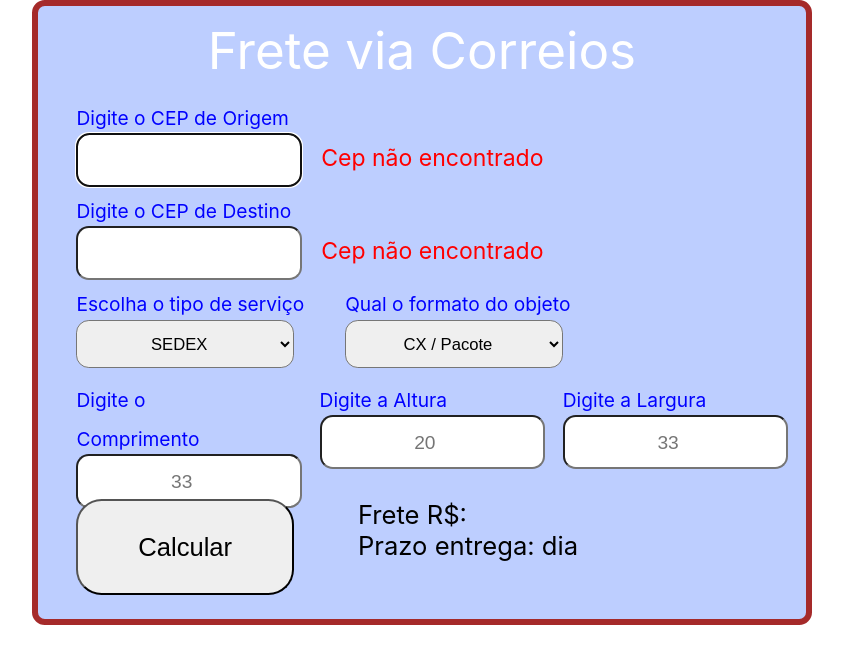
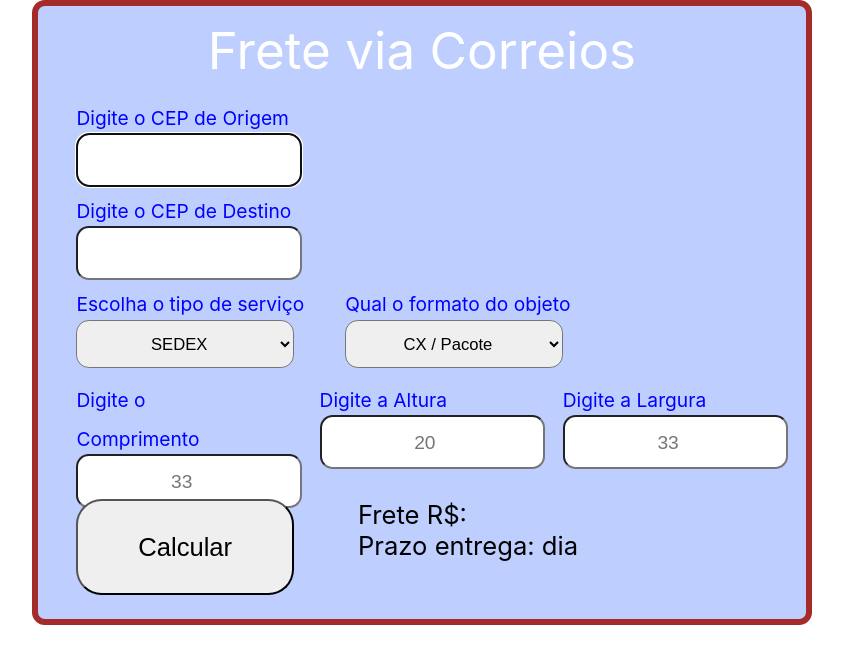
Before and after one commit to userErnani/frete-correios-js, a React (Create React App) app in the folder front/: page /frete in a window 1280 px wide. Shown: the top 664 px of the page, without its empty margins (218-1061 px from the left). Built offline with nearby package versions, Linux system fonts and the light colour scheme.

Commit message:
Ajustes
Precisa configurar os input

```diff
--- a/front/src/pages/CalcFrete/index.js
+++ b/front/src/pages/CalcFrete/index.js
@@ -2,6 +2,7 @@
 import api from '../../_config/configAPI'
 import React, { useEffect, useState } from "react";
 import { DivFrete } from './style'
+import InputMask from 'react-input-mask'
 
 
 export const CalcFrete = () => {
@@ -94,47 +95,53 @@
                 <form>
 
                     <div>
-                        <label >Digite o CEP de Origem</label><br />
-                        <input mask='99999-999' type="string" name="CepOrigem" onBlur={buscaOrigem} autoFocus onChange={data} maxLength='9' />
+                        <label>Digite o CEP de Origem</label><br />
+                        <input mask='99999-999' type="string" name="CepOrigem"
+                               onBlur={buscaOrigem} autoFocus onChange={data}
+                               minLength='8'/>
 
-                        {!ceporigemresult ?
+                        {ceporigemresult.erro === true ?
+                            <div className="cep-data">Cep não encontrado </div> :
+                        ceporigemresult ?
+                            <label className="cep-data">
+                                {ceporigemresult.logradouro + ' - '}
+                                {cepdestinoresult.localidade + ' - '}
+                                {ceporigemresult.uf}</label>
+                            : <></>}
+                        <br />
+
+                        <label>Digite o CEP de Destino</label><br />
+                        <input mask='99999-999' type="string" name="CepDestino"
+                                onBlur={buscaDestino} onChange={data}  required/>
+
+                        {cepdestinoresult.erro ?
                             <label className="cep-data">Cep não encontrado </label> :
-                            <>
-                                <label className="cep-data">{ceporigemresult.logradouro} -
-                                    {cepdestinoresult.localidade} -
-                                    {ceporigemresult.uf}</label>
-                            </>
-                        } <br />
 
-                        <label >Digite o CEP de Destino</label><br />
-                        <input mask='99999-999' type="string" name="CepDestino" onBlur={buscaDestino} onChange={data} />
-
-                        {!cepdestinoresult ?
-                            <label className="cep-data">Cep não encontrado </label> :
-                            <>
-
-                        <label className="cep-data">{cepdestinoresult.logradouro} -
-                            {cepdestinoresult.localidade} -
-                            {cepdestinoresult.uf}</label>
-                            </> } <br />
+                        cepdestinoresult ?
+                            <label className="cep-data">
+                                {cepdestinoresult.logradouro + ' - '}
+                                {cepdestinoresult.localidade + ' - '}
+                                {cepdestinoresult.uf}</label>
+                        : <></>}
+                        <br />
 
                     </div>
 
                     <div className='flex'>
                         <div>
                             <label>Escolha o tipo de serviço</label><br />
-                            <select name="Servico" onChange={data} >
-                                <option value='04014' >SEDEX</option>
-                                <option value='04790' >SEDEX 10</option>
-                                <option value='04510' >PAC</option>
+                            <select name="Servico" onChange={data}>
+                                <option value='04014'>SEDEX</option>
+                                <option value='04790'>SEDEX 10</option>
+                                <option value='04510'>PAC</option>
                             </select>
                         </div>
 
                         <div>
                             <label>Qual o formato do objeto</label> <br />
-                            <select name="Formato" onChange={data} >
-                                <option value='1' >CX / Pacote</option>
-                                <option value='3' >Envelope</option>
+                            <select name="Formato" onChange={data}>
+                                <option value='1'>CX / Pacote</option>
+                                <option value='3'>Envelope</option>
                             </select>
                         </div>
                     </div>
@@ -178,11 +185,8 @@
                                 </div> :
                                 <div>Frete R$: {valorFrete.Valor} <br />
                                     Prazo entrega: {valorFrete.PrazoEntrega} dia
-                                </div>
-                            }
-                        </div>
-
-                    }
+                                </div>}
+                        </div>}
 
 
                 </div>
--- a/front/src/pages/CalcFrete/style.js
+++ b/front/src/pages/CalcFrete/style.js
@@ -38,7 +38,9 @@
             margin-left: 1.5vw;
             font-size: 1.8vw;
             color: red;
-            }
+         }
+
+
 
       .flex {
         display: flex;
```
